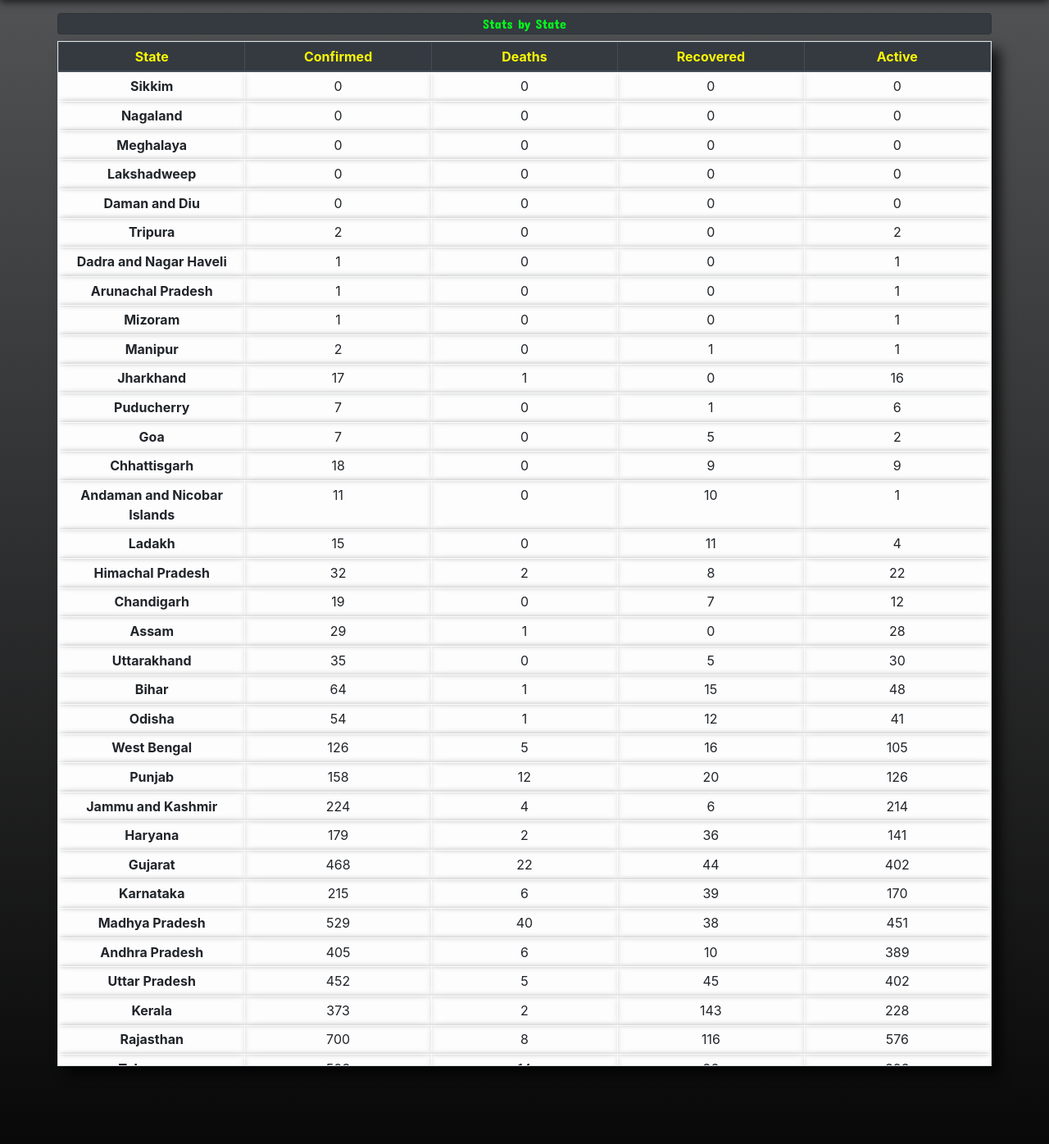
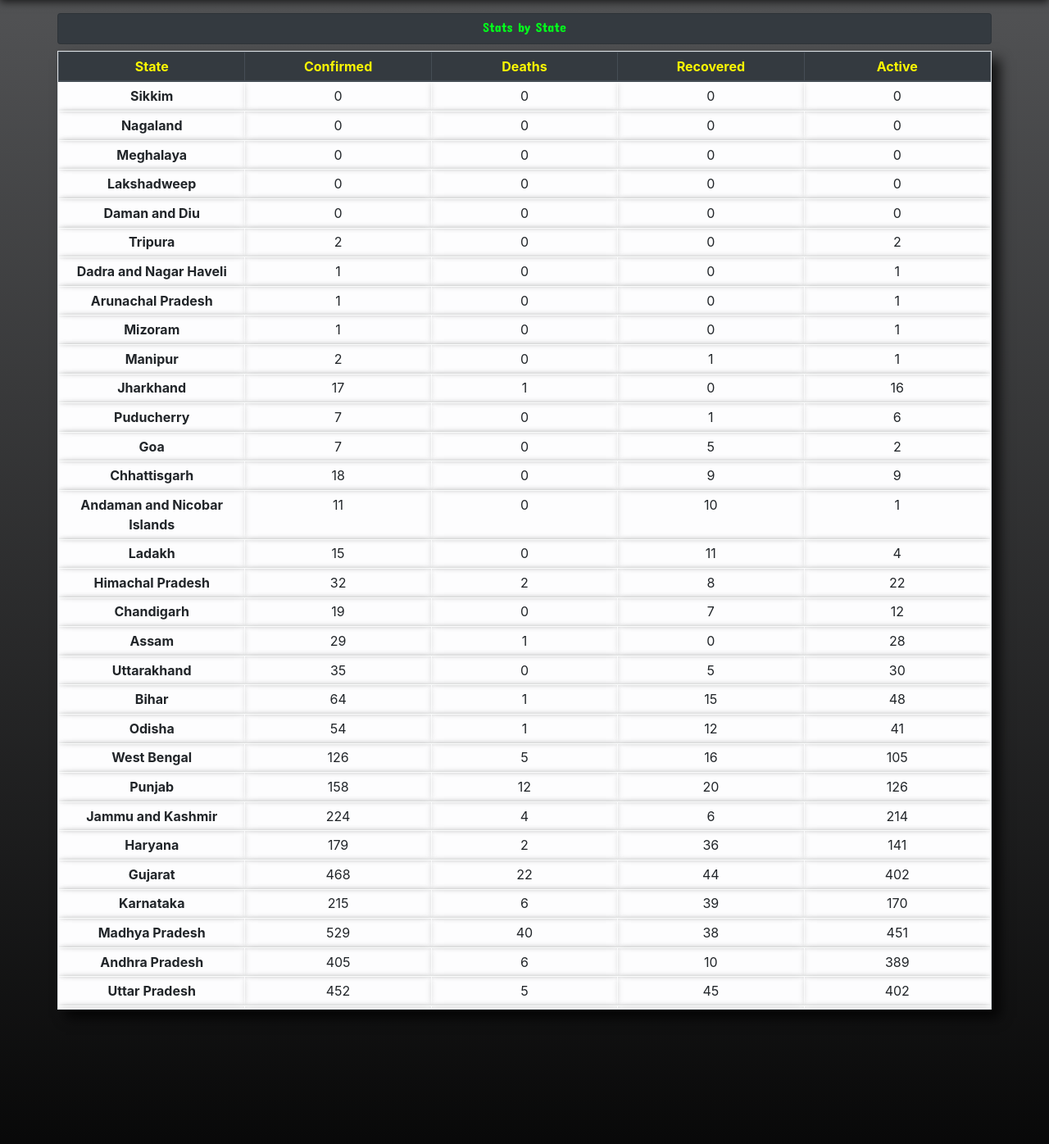
Before and after one commit to nirmalya1983/djangoapp001, a Django app: page /ind_state in a window 1280 px wide. Shown: the part 56-1452 px from the top of the page at 82% size. Run offline with Django 3.2, Linux system fonts and the light colour scheme; some libraries are stand-ins or nearby versions.

Commit message:
commit requirements

```diff
--- a/covt19/templates/buttonTemp.html
+++ b/covt19/templates/buttonTemp.html
@@ -1,5 +1,5 @@
 <div class="card container bg-dark text-center mb-2" style="color: #03fc1c;">
-  <div class="card-body p-0 m-0">
+  <div class="card-body pt-1 pb-2 m-0">
     {{HeadText}}
   </div>
 </div>
--- a/static/css/nirmalya.css
+++ b/static/css/nirmalya.css
@@ -15,7 +15,7 @@ nav * {
 
 tbody {
     display:block;
-    height:75vh;
+    height:70vh;
     overflow:auto;
 }
 thead, tbody tr {
```
